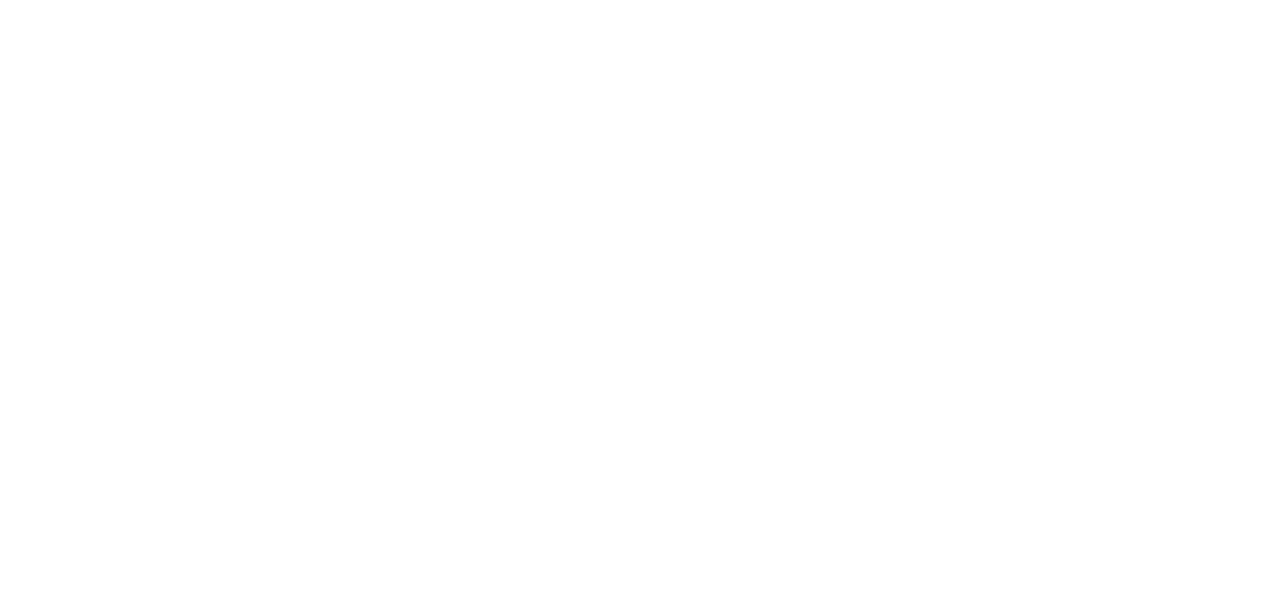
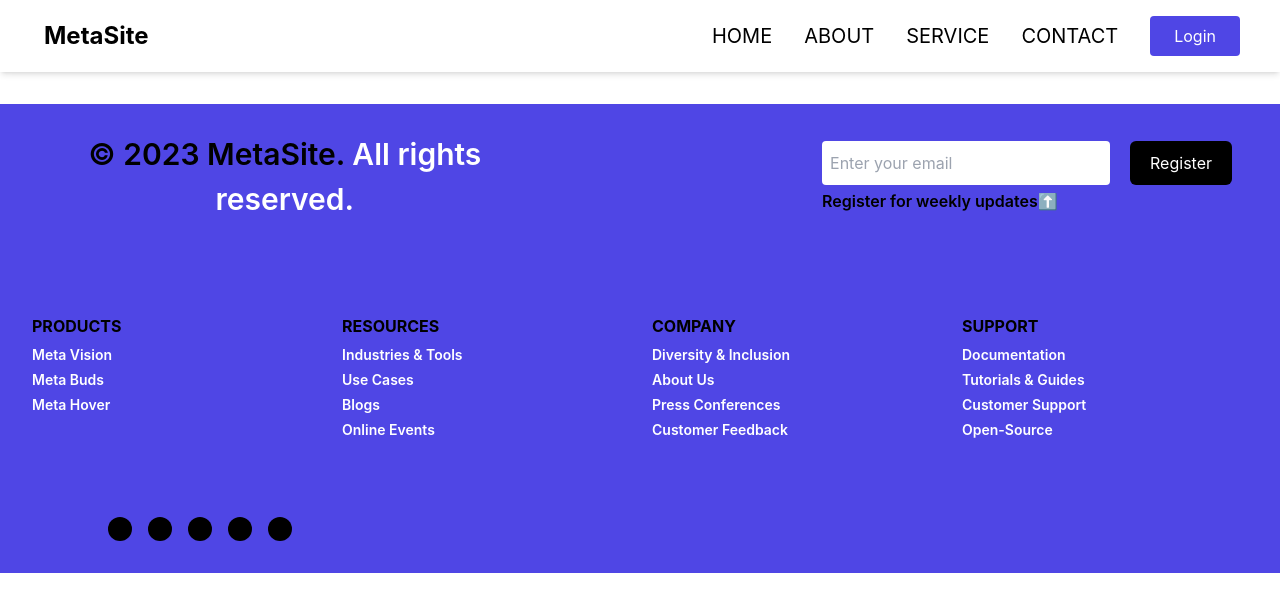
Before and after one commit to Mo-Gamer-2000/MetaSite, a React (Create React App) app in the folder mern-frontend/: page /service in a window 1280 px wide. Before the commit this address had no page. Shown: the top 612 px of the page. Built offline with nearby package versions, Linux system fonts and the light colour scheme.

Commit message:
Service Page Started - In Progress...

```diff
--- a/mern-frontend/src/App.js
+++ b/mern-frontend/src/App.js
@@ -9,6 +9,7 @@
 import { AuthProvider } from "./context/AuthContext";
 import PostDetailPage from "./pages/PostDetailPage";
 import About from "./pages/about/About";
+import Service from "./pages/service/Service";
 
 function App() {
   return (
@@ -18,6 +19,7 @@
           <Routes>
             <Route index path="/" element={<HomePage />} />
             <Route index path="/about" element={<About />} />
+            <Route index path="/service" element={<Service />} />
             <Route path="/login" element={<LoginPage />} />
             <Route path="/register" element={<RegisterPage />} />
             <Route path="/create-post" element={<CreatePost />} />
--- /dev/null
+++ b/mern-frontend/src/pages/service/Service.jsx
@@ -0,0 +1,12 @@
+import React from "react";
+import MainLayout from "../../components/MainLayout";
+
+const Service = () => {
+  return (
+    <MainLayout>
+      <section className="container mx-auto py-10 px-4">Services</section>
+    </MainLayout>
+  );
+};
+
+export default Service;
```
